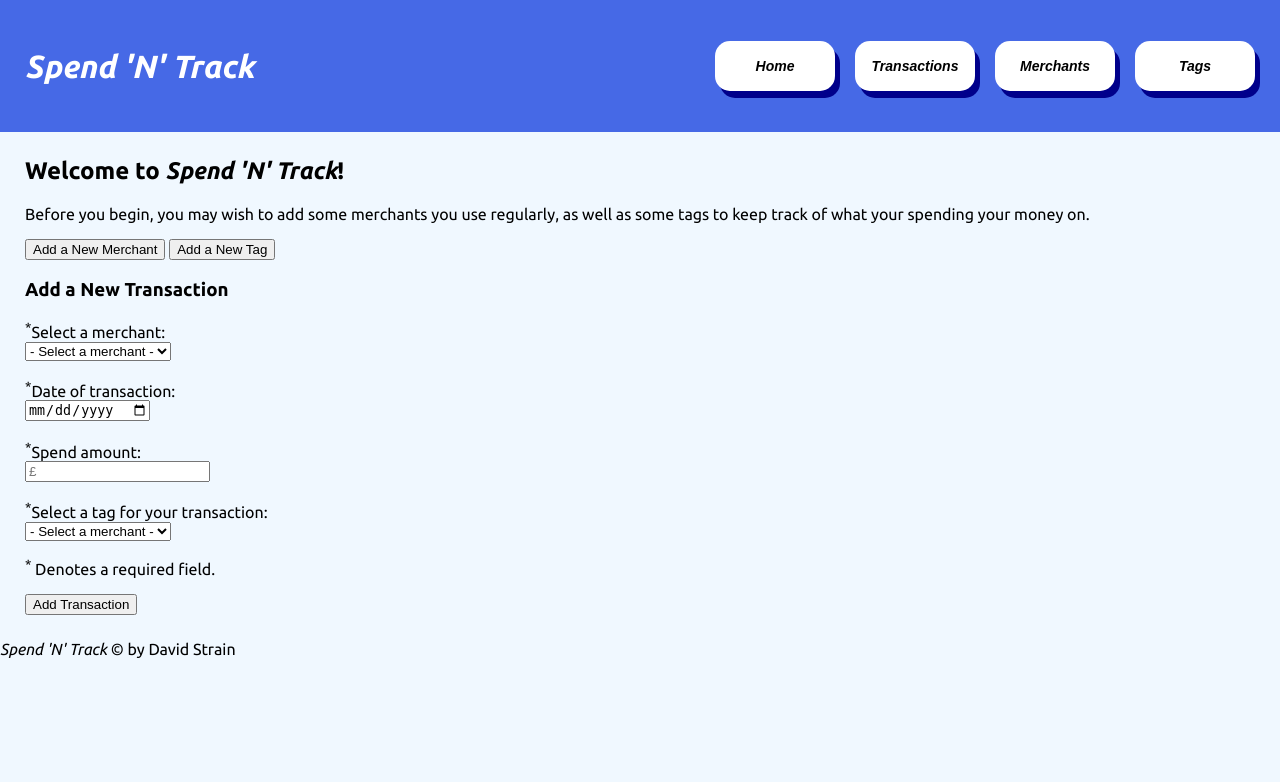
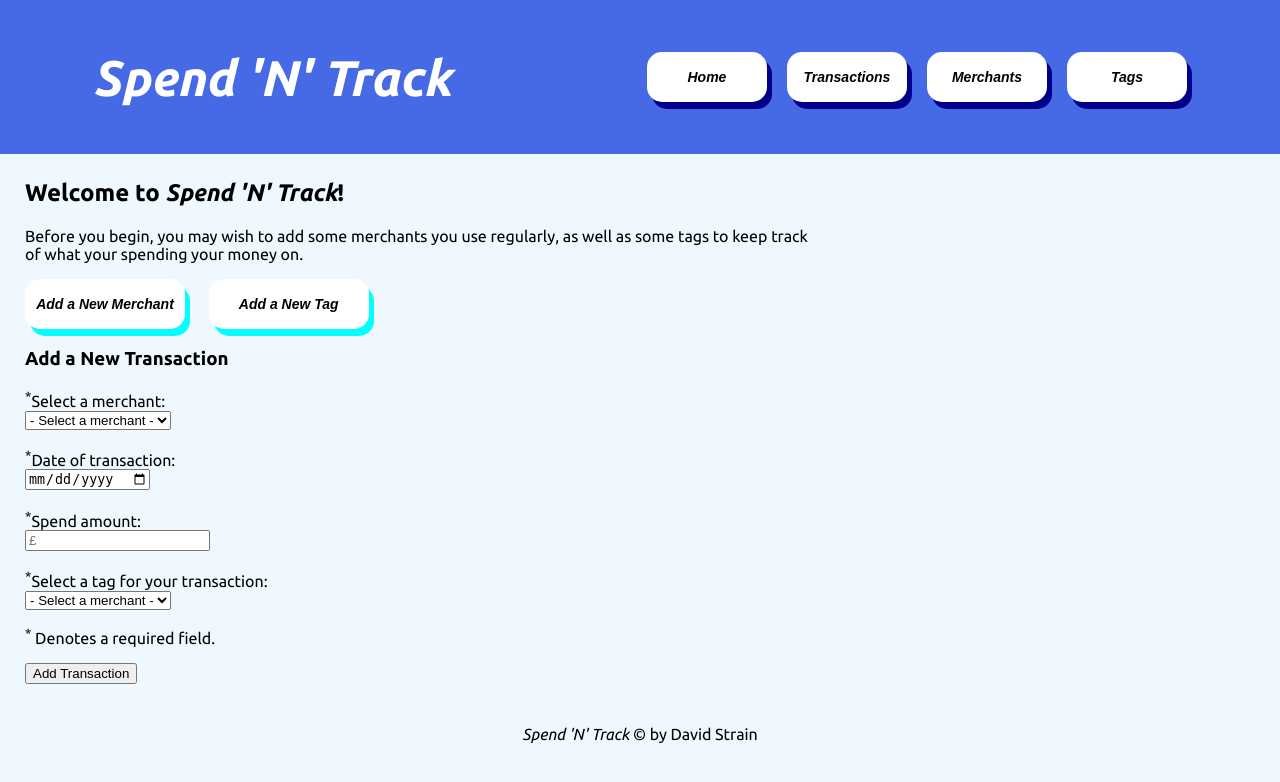
Before and after one commit to Strd79/Spending_Tracker_App, a Flask app: page / in a window 1280 px wide. Shown: the top 782 px of the page. Run offline with Flask 2, Linux system fonts and the light colour scheme; data that the repository does not hold is empty; some libraries are stand-ins or nearby versions.

Commit message:
Some more CSS code added

```diff
--- a/static/styles.css
+++ b/static/styles.css
@@ -1,20 +1,24 @@
 body {
     background-color: aliceblue;
     font-family: 'Ubuntu', sans-serif;
-    align-content: center;
     margin: 0;
 }
 main {
     margin: 25px;
+    max-width: 800px;
 }
 
 header {
     display: flex;
     align-items: center;
-    justify-content: space-between;
+    justify-content: space-around;
     background-color: #4669E6;
-    padding: 25px;
+    padding: 15px 25px;
     color: white;
+}
+
+h1 {
+    font-size: 50px;
 }
 
 ul {
@@ -38,6 +42,37 @@ header button {
     font-style: italic;
 }
 
+main button {
+    background-color: white;
+    border-radius: 15px;
+    width: 160px;
+    height: 50px;
+    border: none;
+    box-shadow: 5px 7px aqua;
+    font-size: 14px;
+    font-weight: 700;
+    font-style: italic;
+    margin-right: 20px;
+}
+
+input button {
+    background-color: white;
+    border-radius: 15px;
+    width: 160px;
+    height: 50px;
+    border: none;
+    box-shadow: 5px 7px aqua;
+    font-size: 14px;
+    font-weight: 700;
+    font-style: italic;
+    margin-right: 20px;
+}
+
 header button:hover {
     background-color: aquamarine;
 }
+
+footer {
+    display: flex;
+    justify-content: center;
+}
```
